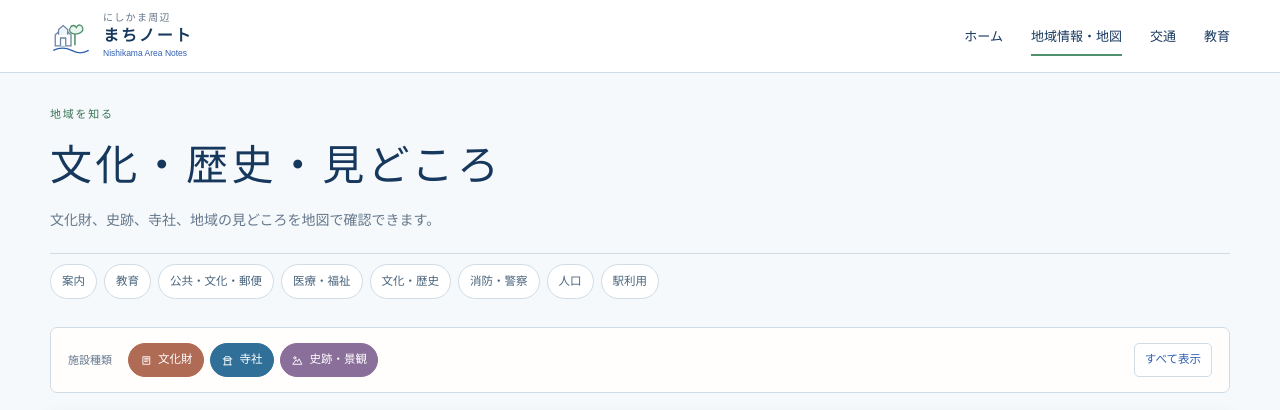
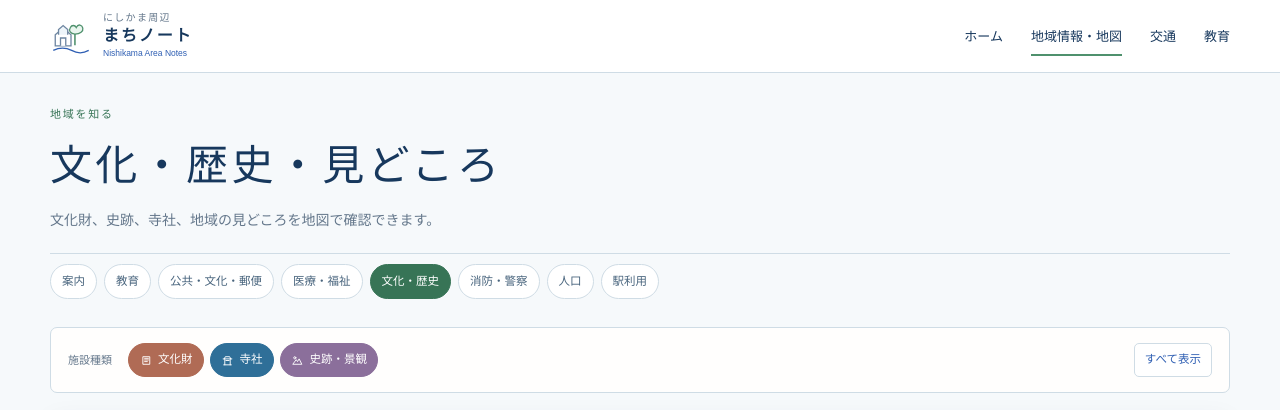
Before and after one commit to nishikama-ra/nishikamakura-transit-guide, a plain HTML site: page culture-history.html in a window 1280 px wide. Shown: the top 410 px of the page. Drawn offline with nearby package versions, Linux system fonts and the light colour scheme.

Commit message:
Mark culture history navigation current

```diff
--- a/culture-history.html
+++ b/culture-history.html
@@ -1,5 +1,5 @@
 <!doctype html><html lang="ja"><head><meta charset="utf-8"><meta name="viewport" content="width=device-width,initial-scale=1"><meta name="description" content="文化財、史跡、寺社、地域資源など、地域を歩いて知るための地点をまとめます。"><title>文化・歴史・見どころ｜にしかま周辺 まちノート</title><link rel="stylesheet" href="https://unpkg.com/leaflet@1.9.4/dist/leaflet.css"><link rel="stylesheet" href="machinote-theme.css"><link rel="stylesheet" href="facility-map.css"></head>
-<body data-mn-page="maps" data-mn-base="."><div data-machinote-header></div><main class="mn-shell"><header class="mn-page-heading"><p>地域を知る</p><h1>文化・歴史・見どころ</h1><p class="mn-lead">文化財、史跡、寺社、地域の見どころを地図で確認できます。</p></header><nav class="mn-subnav" aria-label="地域情報・地図の各ページ"><a href="regional-maps.html">案内</a><a href="education.html">教育</a><a href="public-facilities.html">公共・文化・郵便</a><a href="medical-welfare.html">医療・福祉</a><a href="culture-history.html">文化・歴史</a><a href="safety-map.html">消防・警察</a><a href="population-outlook.html">人口</a><a href="station-passengers.html">駅利用</a></nav>
+<body data-mn-page="maps" data-mn-base="."><div data-machinote-header></div><main class="mn-shell"><header class="mn-page-heading"><p>地域を知る</p><h1>文化・歴史・見どころ</h1><p class="mn-lead">文化財、史跡、寺社、地域の見どころを地図で確認できます。</p></header><nav class="mn-subnav" aria-label="地域情報・地図の各ページ"><a href="regional-maps.html">案内</a><a href="education.html">教育</a><a href="public-facilities.html">公共・文化・郵便</a><a href="medical-welfare.html">医療・福祉</a><a aria-current="page" href="culture-history.html">文化・歴史</a><a href="safety-map.html">消防・警察</a><a href="population-outlook.html">人口</a><a href="station-passengers.html">駅利用</a></nav>
 
 <section class="mn-filter-panel"><div class="mn-filter-row"><span class="mn-filter-label">施設種類</span><div class="mn-chip-list" id="categoryFilters"></div><button id="allCategories" class="mn-text-button" type="button">すべて表示</button></div></section>
 <section class="mn-map-panel"><div class="mn-map-toolbar"><button id="toggleFacilityList" class="mn-text-button" type="button">施設一覧を閉じる</button></div><div class="mn-map-layout"><div class="mn-map-wrap"><div id="facilityMap" class="mn-map" aria-label="文化・歴史・見どころの地図"></div></div><aside id="facilityListPanel" class="mn-list-panel"><div class="mn-list-heading"><h3>表示中の施設</h3><span id="placeCount"></span></div><div id="placeList" class="mn-place-list"></div></aside></div></section><div class="mn-data-notes"><p>掲載情報は2026年7月時点です。出典：国土数値情報、各自治体・施設の公式情報。</p></div></main><footer class="mn-site-footer">© にしかま周辺 まちノート</footer>
```
